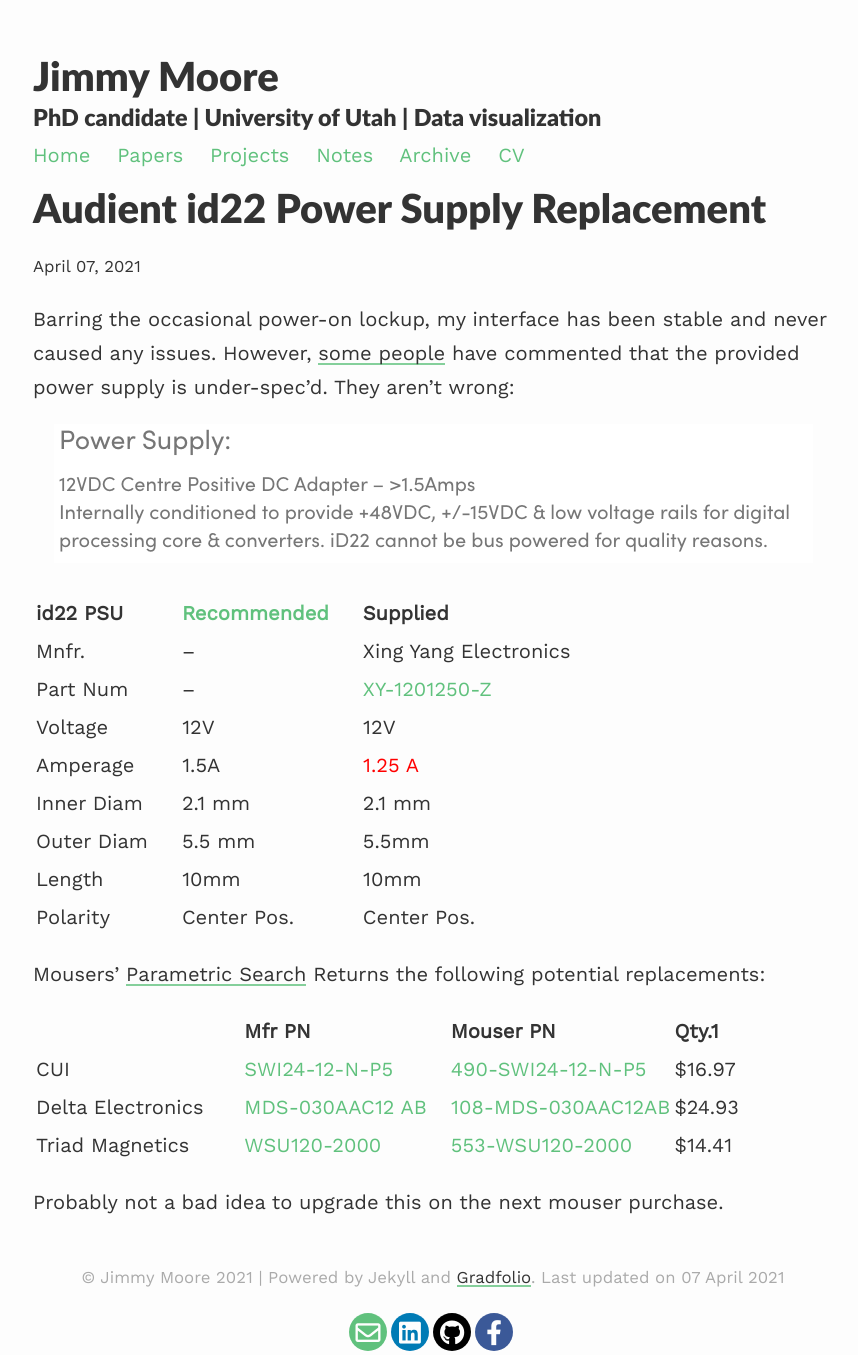
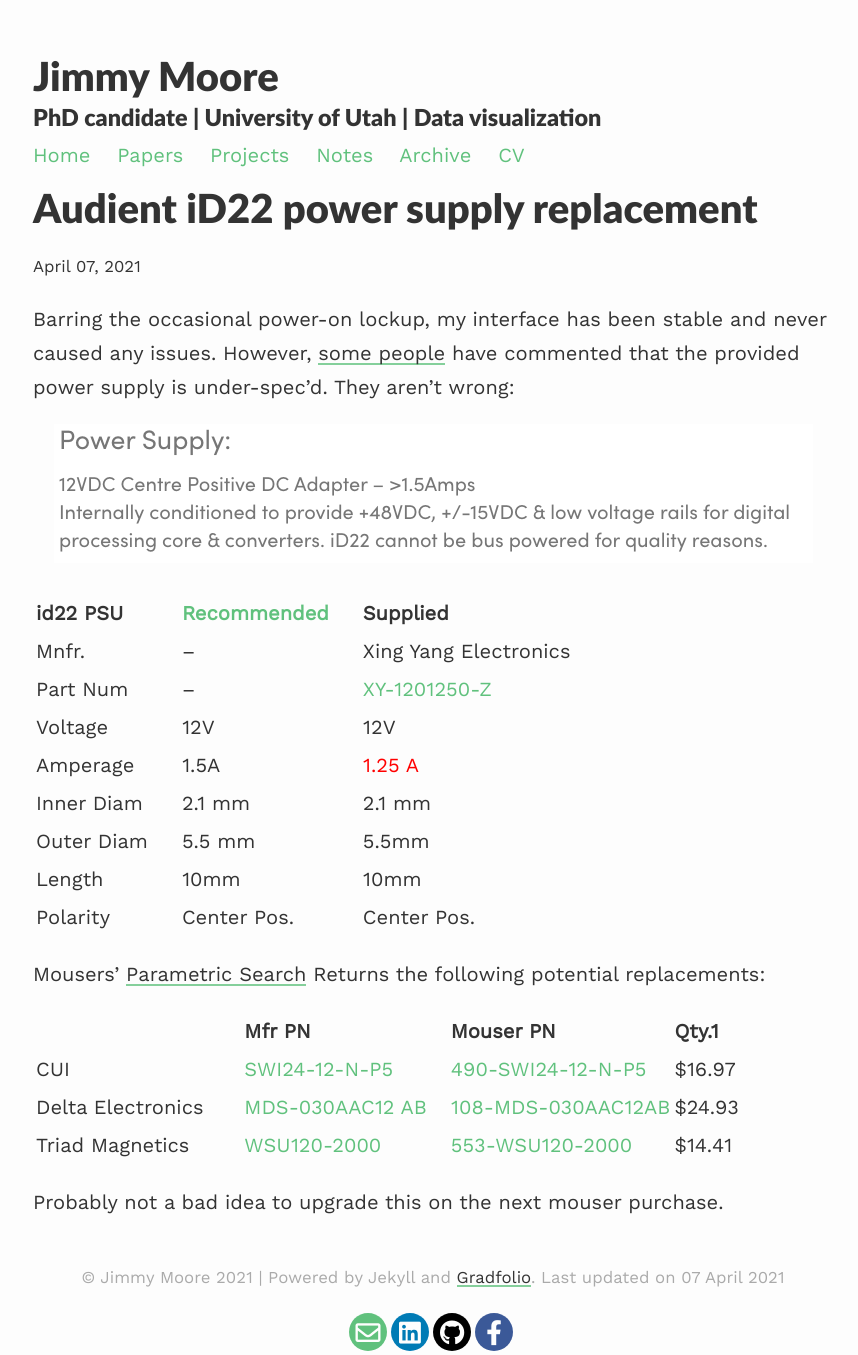
Before and after one commit to UtahJimmy/utahjimmy.github.io, a Jekyll site: the page built from _posts/2021-04-07-audient.md, in a window 1280 px wide. Shown: the whole page, without its empty margins (207-1065 px from the left). Built offline with Jekyll 4.4.1, drawn with Linux system fonts in a browser that asks for light colours; nearby versions of some CDN libraries.

Commit message:
formatting

```diff
--- a/_posts/2021-04-07-audient.md
+++ b/_posts/2021-04-07-audient.md
@@ -1,6 +1,6 @@
 ---
 layout: post
-title: "Audient id22 Power Supply Replacement"
+title: "Audient iD22 power supply replacement"
 ---
 
 
```
